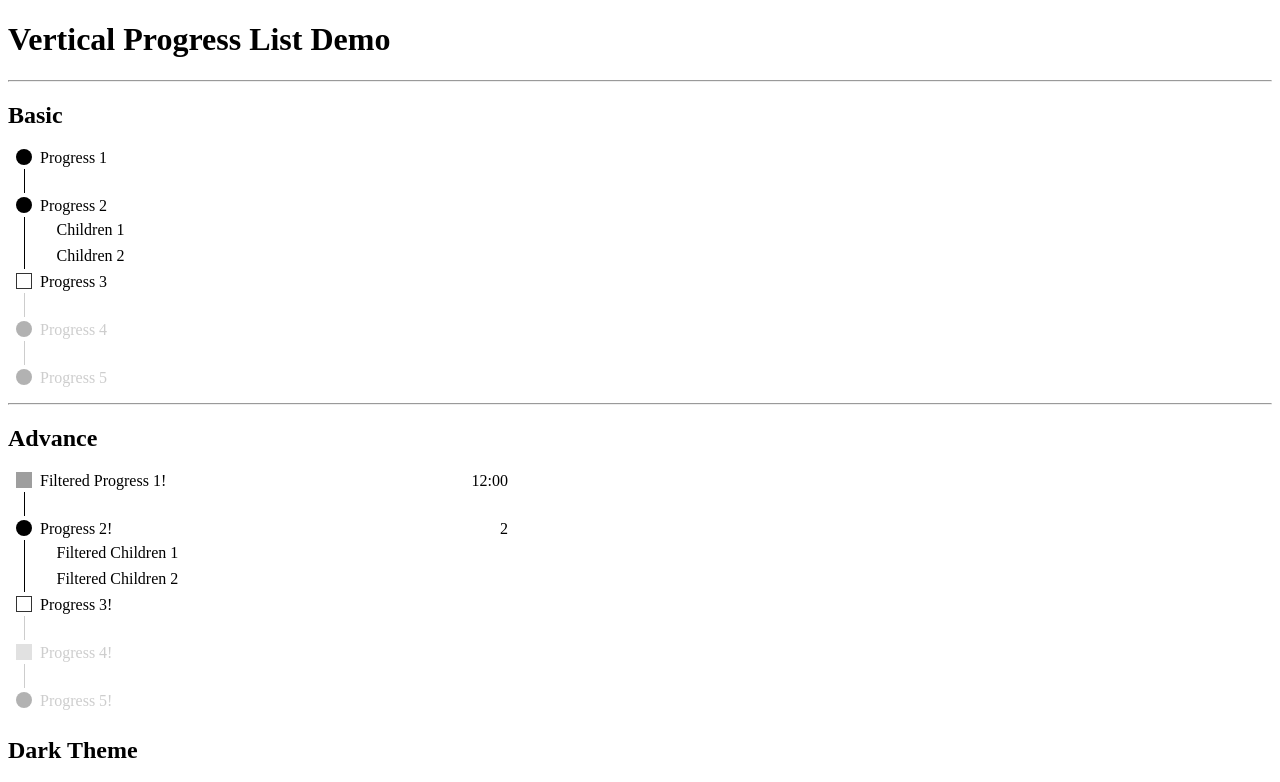
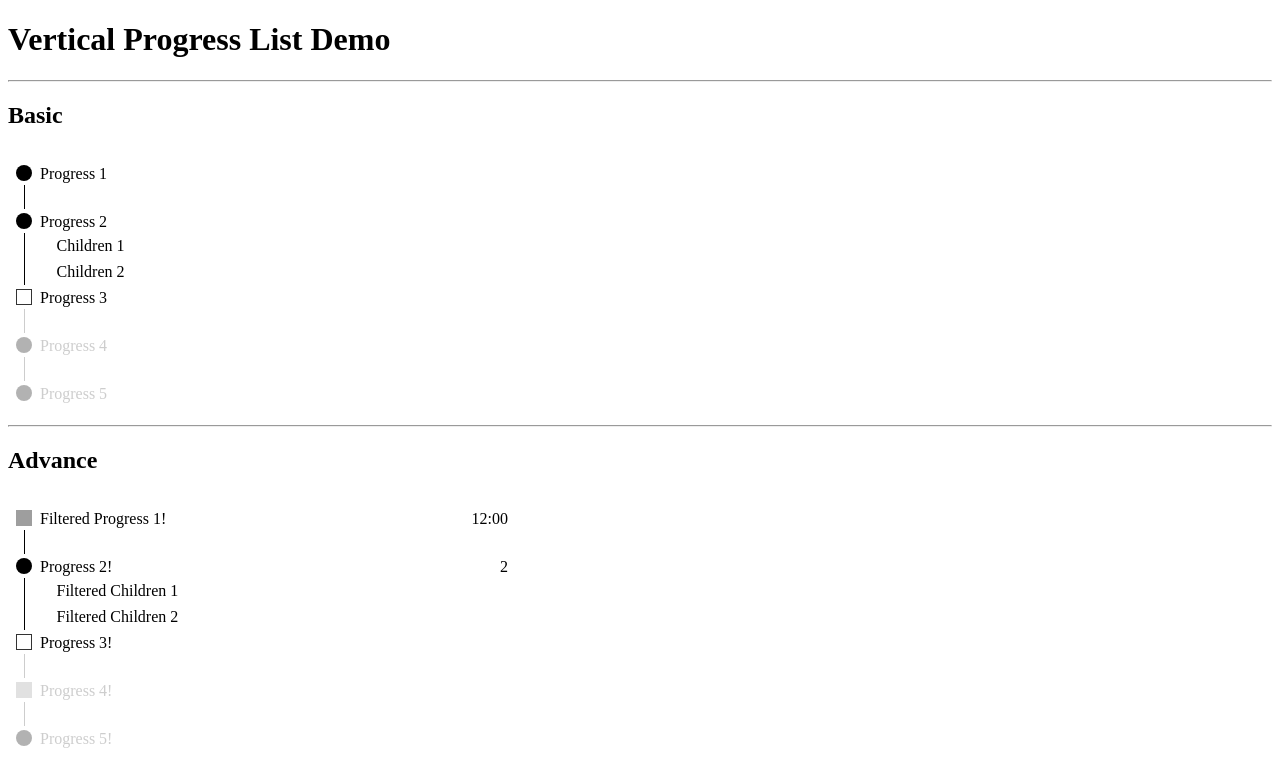
Before and after one commit to LaiJunBin/react-vertical-steps-list, a React (Create React App) app: page / in a window 1280 px wide. Shown: the top 782 px of the page. Built offline with nearby package versions, Linux system fonts and the light colour scheme; grey boxes are pictures that could not be loaded.

Commit message:
Add padding for y axis.

```diff
--- a/src/components/VerticalStepsList/index.scss
+++ b/src/components/VerticalStepsList/index.scss
@@ -3,7 +3,8 @@
     overflow-x: auto;
     overflow-y: hidden;
     white-space: nowrap;
-    padding-bottom: 10px;
+    padding-top: 1em;
+    padding-bottom: 1em;
 
     .node {
         height: 1em;
@@ -16,7 +17,7 @@
         display: flex;
         align-items: center;
         justify-content: center;
-        min-width: 2em;
+        min-width: 2rem;
 
         .circle-marker {
             width: 1em;
@@ -99,7 +100,7 @@
 
     .line {
         height: 1em;
-        margin-left: calc(1em - 0.5px);
+        margin-left: calc(1rem - 0.5px);
         border-left: 1px solid #000;
     }
 
```
